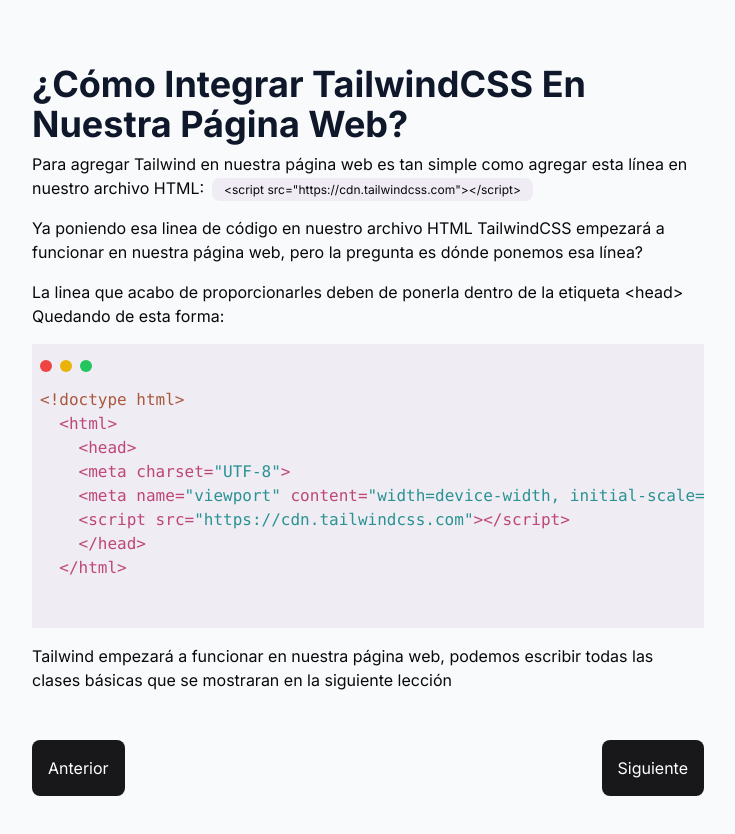
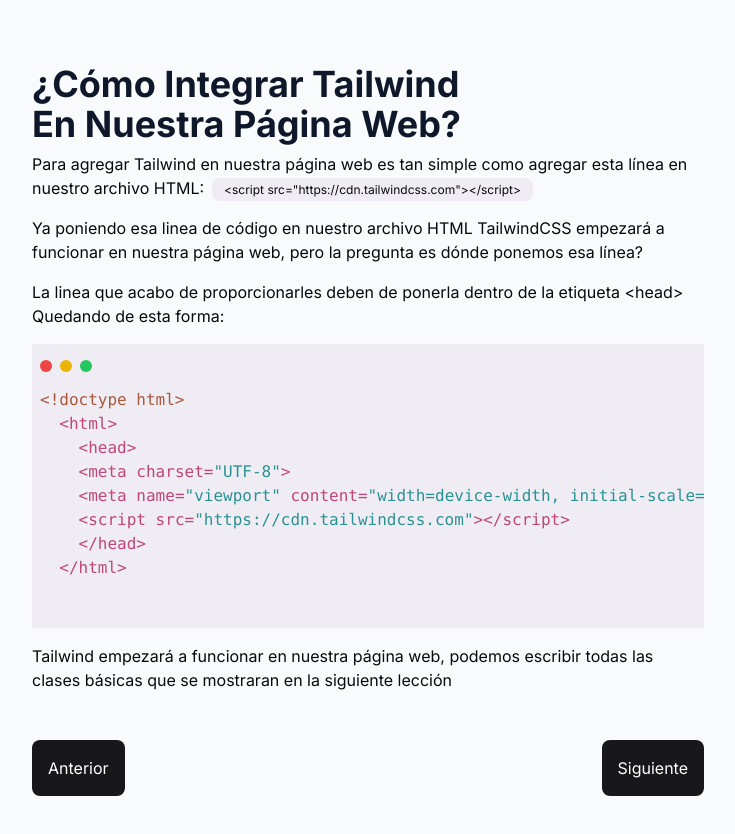
Before and after one commit to AndrePonce3322/unah, a Next.js app: page /integrar-tailwind in a window 1280 px wide. Shown: the top 834 px of the page, without its empty margins (272-1007 px from the left). Built offline with nearby package versions, Linux system fonts and the light colour scheme.

Commit message:
Corregir estilos y enlaces en la página de clases básicas de Tailwind

```diff
--- a/src/app/(steps)/clases-basicas/page.tsx
+++ b/src/app/(steps)/clases-basicas/page.tsx
@@ -23,7 +23,7 @@
     <div className="flex flex-col gap-4 h-full">
       <header>
         <Title>
-          Clases más comunes de TailwindCSS
+          Clases más comunes de Tailwind
         </Title>
         <p className="mt-2">Todas las clases de Tailwind se encuentran en su página oficial <a target="_blank" className="underline text-blue-500" href="https://tailwindcss.com">https://tailwindcss.com</a> como son muchas solo vamos a ver las básicas.</p>
       </header>
--- a/src/app/(steps)/integrar-tailwind/page.tsx
+++ b/src/app/(steps)/integrar-tailwind/page.tsx
@@ -18,7 +18,7 @@
     <>
       <div>
         <Title>
-          ¿Cómo integrar TailwindCSS en nuestra página web?
+          ¿Cómo integrar Tailwind en nuestra página web?
         </Title>
         <p className="mt-2">Para agregar Tailwind en nuestra página web es tan simple como agregar esta línea en nuestro archivo HTML:
           <span className='text-xs p-1 ml-2 px-3 bg-[#efecf4] rounded-lg select-all'>{`<script src="https://cdn.tailwindcss.com"></script>`}</span>
--- a/src/app/components/title.tsx
+++ b/src/app/components/title.tsx
@@ -1,3 +1,3 @@
 export default function Title({ children }: { children: React.ReactNode }) {
-  return <h2 className="text-4xl font-bold text-slate-900 capitalize">{children}</h2>
+  return <h2 className="text-4xl font-bold text-slate-900 capitalize text-balance">{children}</h2>
 }
```
Also changed, not shown: src/app/(steps)/layout.tsx (line endings or trailing spaces).
